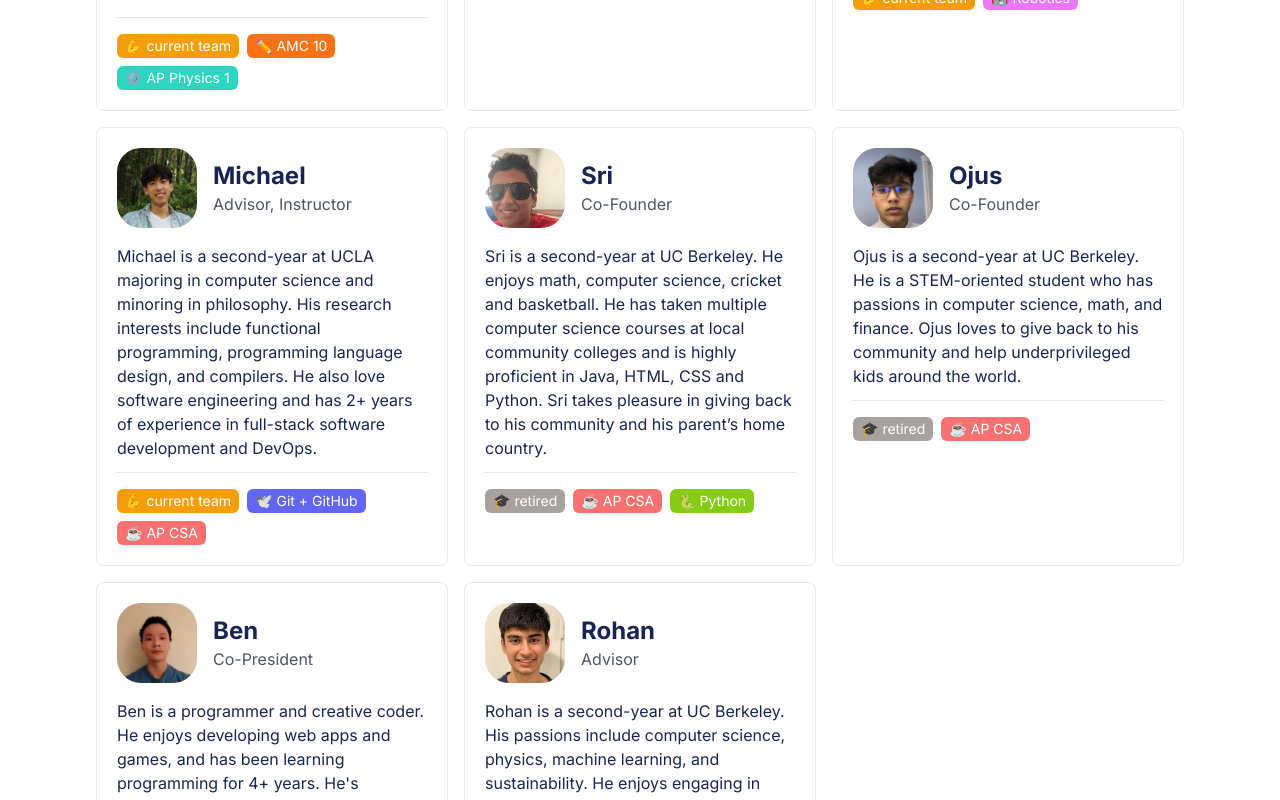
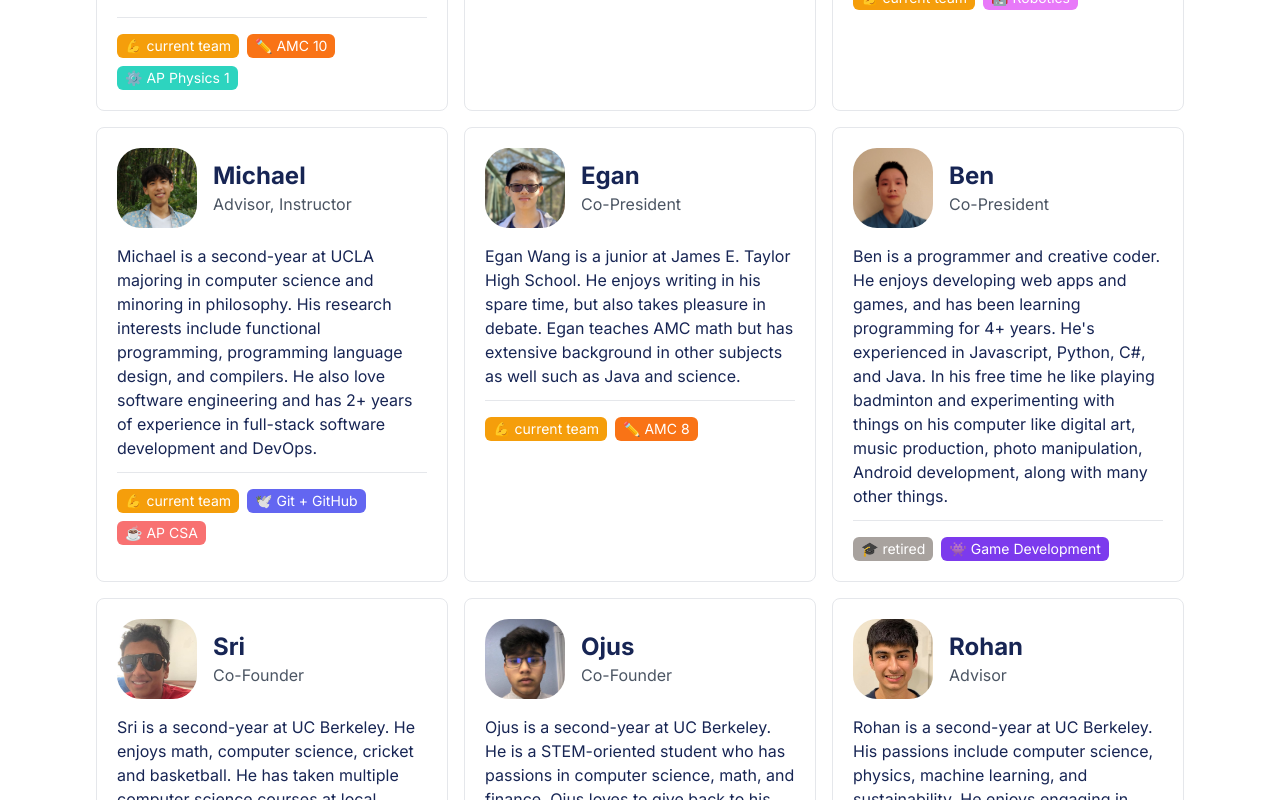
Before and after one commit to hellolol346/hackathon4kids.org, a Next.js app: page /about in a window 1280 px wide. Shown: the part 940-1740 px from the top of the page. Built offline with nearby package versions, Linux system fonts and the light colour scheme.

Commit message:
feat: Add Egan as instructor

```diff
--- a/src/app/about/page.tsx
+++ b/src/app/about/page.tsx
@@ -2,6 +2,7 @@ import Image, { StaticImageData } from 'next/image'
 import people from 'public/people.svg'
 import michaelLan from 'public/michael_lan.jpg'
 import ericLan from 'public/eric_lan.jpg'
+import eganWang from 'public/egan_wang.jpg'
 import johnnyWang from 'public/johnny_wang.jpg'
 import chrisWang from 'public/chris_wang.jpg'
 import srinidhiRaghavendran from 'public/srinidhi_raghavendran.jpg'
@@ -13,6 +14,7 @@ import Balancer from 'react-wrap-balancer'
 enum Tag {
   Python,
   AMC10,
+  AMC8,
   APPhysics1,
   GitGitHub,
   APCSA,
@@ -34,6 +36,8 @@ const tagInfo = (tag: Tag) => {
       return ['bg-violet-600', '👾 Game Development']
     case Tag.AMC10:
       return ['bg-orange-500', '✏️ AMC 10']
+    case Tag.AMC8:
+      return ['bg-orange-500', '✏️ AMC 8']
     case Tag.GitGitHub:
       return ['bg-indigo-500', '🕊️ Git + GitHub']
     case Tag.APCSA:
@@ -142,6 +146,27 @@ const About = () => {
             He also love software engineering and has 2+ years of experience in full-stack software development and DevOps.
           </Card>
           <Card
+            name="Egan"
+            subtitle="Co-President"
+            avatar={eganWang}
+            tags={[Tag.CurrentInstructor, Tag.AMC8]}
+          >
+            Egan Wang is a junior at James E. Taylor High School. He enjoys writing in his spare time, but also takes
+            pleasure in debate. Egan teaches AMC math but has extensive background in other
+            subjects as well such as Java and science.
+          </Card>
+          <Card
+            name="Ben"
+            subtitle="Co-President"
+            avatar={benjaminMann}
+            tags={[Tag.RetiredInstructor, Tag.GameDev]}
+          >
+            Ben is a programmer and creative coder. He enjoys developing web apps and games, and has been
+            learning programming for 4+ years. He&apos;s experienced in Javascript, Python, C#, and Java.
+            In his free time he like playing badminton and experimenting with things on his computer
+            like digital art, music production, photo manipulation, Android development, along with many other things.
+          </Card>
+          <Card
             name="Sri"
             subtitle="Co-Founder"
             avatar={srinidhiRaghavendran}
@@ -156,17 +181,6 @@ const About = () => {
             tags={[Tag.RetiredInstructor, Tag.APCSA]}
           >
             Ojus is a second-year at UC Berkeley. He is a STEM-oriented student who has passions in computer science, math, and finance. Ojus loves to give back to his community and help underprivileged kids around the world.
-          </Card>
-          <Card
-            name="Ben"
-            subtitle="Co-President"
-            avatar={benjaminMann}
-            tags={[Tag.RetiredInstructor, Tag.GameDev]}
-          >
-            Ben is a programmer and creative coder. He enjoys developing web apps and games, and has been
-            learning programming for 4+ years. He&apos;s experienced in Javascript, Python, C#, and Java.
-            In his free time he like playing badminton and experimenting with things on his computer
-            like digital art, music production, photo manipulation, Android development, along with many other things.
           </Card>
           <Card
             name="Rohan"
```
Also changed, not shown: public/egan_wang.jpg (added).
